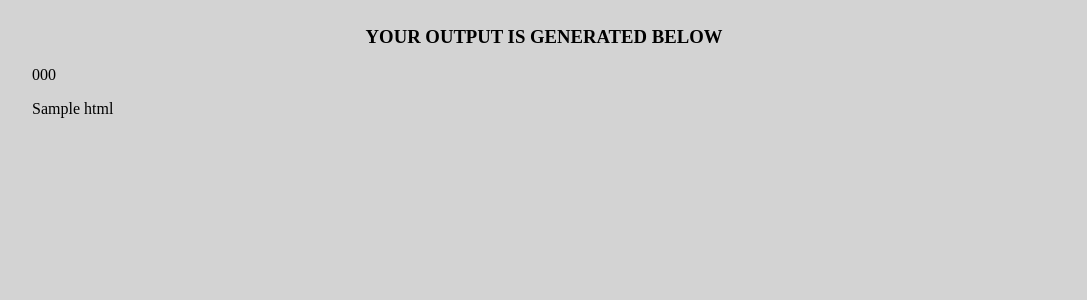
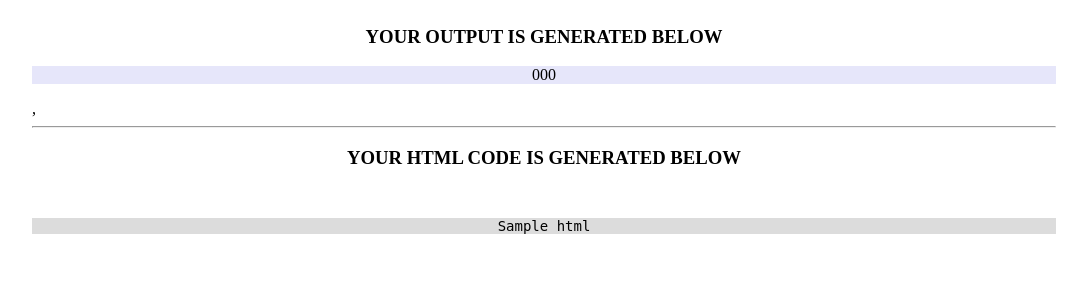
Before and after one commit to Hubcodee/Django_text_to_html, a Django app: template texthtmlformatter/templates/result.html in a window 1280 px wide. Shown: the top 300 px of the page, without its empty margins (96-1183 px from the left). Run offline with Django 3.2, Linux system fonts and the light colour scheme; the template is opened without the code that fills it: most values are stand-ins (such as "Sample title", 1, 10 or a date in 2020).

Commit message:
fixed html output

```diff
--- a/texthtmlformatter/templates/result.html
+++ b/texthtmlformatter/templates/result.html
@@ -1,26 +1,39 @@
 <html>
-    <head>
+
+<head>
     <title>Your HTML Page</title>
 
 
-  <style>
-    body{ background-color: lightgrey;  margin: 2% 10%; }
-</style>
-    </head>
+    <style>
+        body {
+
+            margin: 2% 10%;
+        }
+    </style>
+</head>
+
 <body>
 
-<div >
+    <div>
 
 
         <h3 style="text-align:center">YOUR OUTPUT IS GENERATED BELOW</h3>
         {% autoescape off %}
 
-        <div style="color:black" style="text-align: center;">
-            {{ htmlcode }}
-
+        <div style="color:black; ">
+            <div style="text-align: center; background-color:lavender;">
+                <p>{{ htmlcode }}</p>
+            </div>
         </div>
-        <div>
-            <p>{{ html }}</p>
+        ,
+        <hr>
+        <h3 style="text-align:center">YOUR HTML CODE IS GENERATED BELOW</h3>
+        <div style="font-size: 14px;">
+            <code>
+                <pre>
+                    <p style="background-color: gainsboro; text-align: center;">{{ html }}</p>
+                </pre>
+            </code>
 
         </div>
         {% endautoescape %}
```
Also changed, not shown: texthtmlformatter/text.txt (+6 -2 lines).
